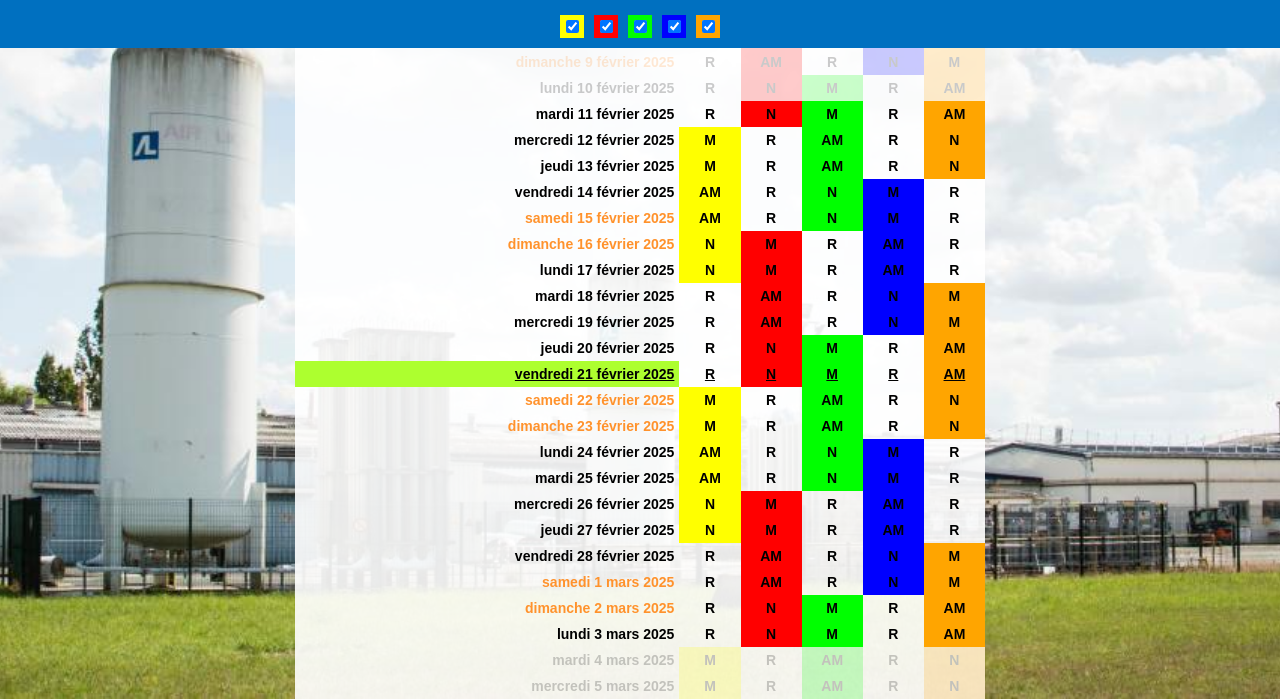
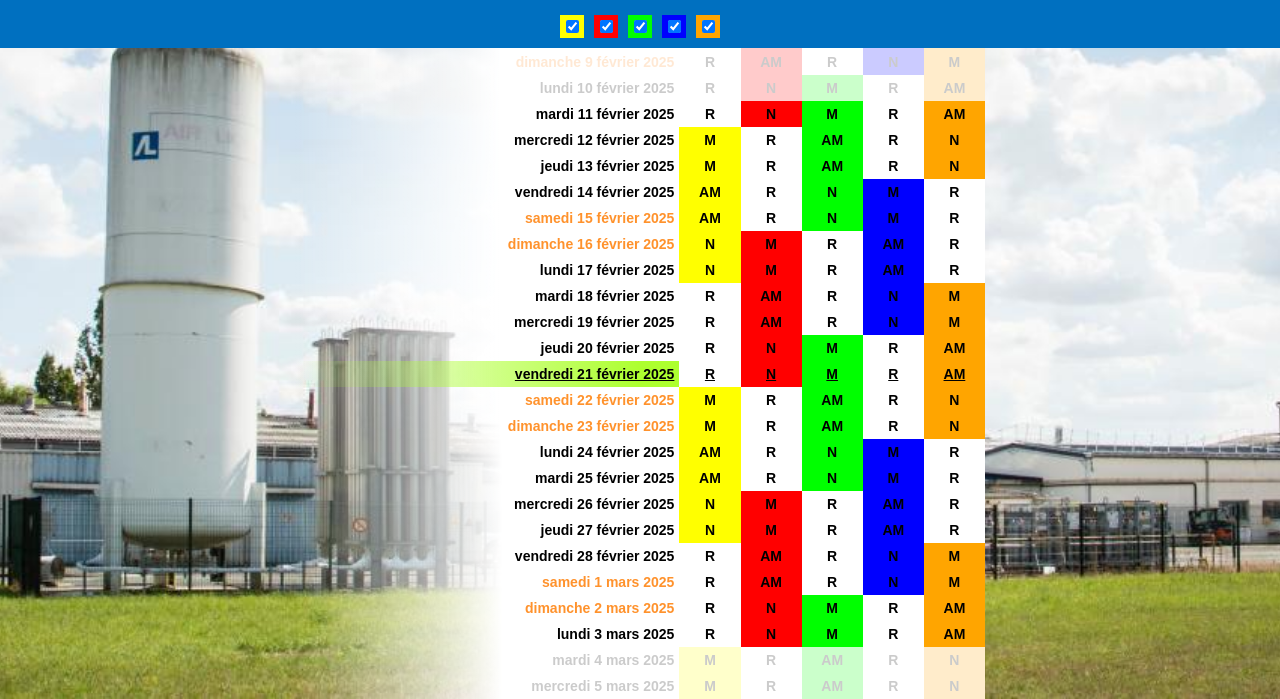
Before and after one commit to NicoWithManyO/SGQplanning5x8, a plain HTML site: page index.html in a window 1280 px wide. Shown: the part 101-800 px from the top of the page. Drawn offline with Linux system fonts and the light colour scheme.

Commit message:
add linear gradient

```diff
--- a/styles.css
+++ b/styles.css
@@ -71,6 +71,8 @@ table {
     border-collapse: collapse;
     direction: ltr;
     background-color: rgba(255, 255, 255, 0.9);
+    background: rgb(255,255,255);
+    background: linear-gradient(90deg, rgba(255,255,255,0) 0%, rgba(255,255,255,1) 30%);
 }
 td {
     padding: 5px;
@@ -89,7 +91,9 @@ td {
 }
 .today {
     font-weight: bold;
-    background-color: greenyellow; /* Fond vert pour la date du jour */
+    background-color: #adff2f; /* Fond vert pour la date du jour */
+    background: rgb(255,255,255);
+    background: linear-gradient(90deg, rgba(255,255,255,0) 0%, rgba(173,255,47,1) 90%);
 }
 .weekend {
     /* background-color: #f0f0f0; */
```
